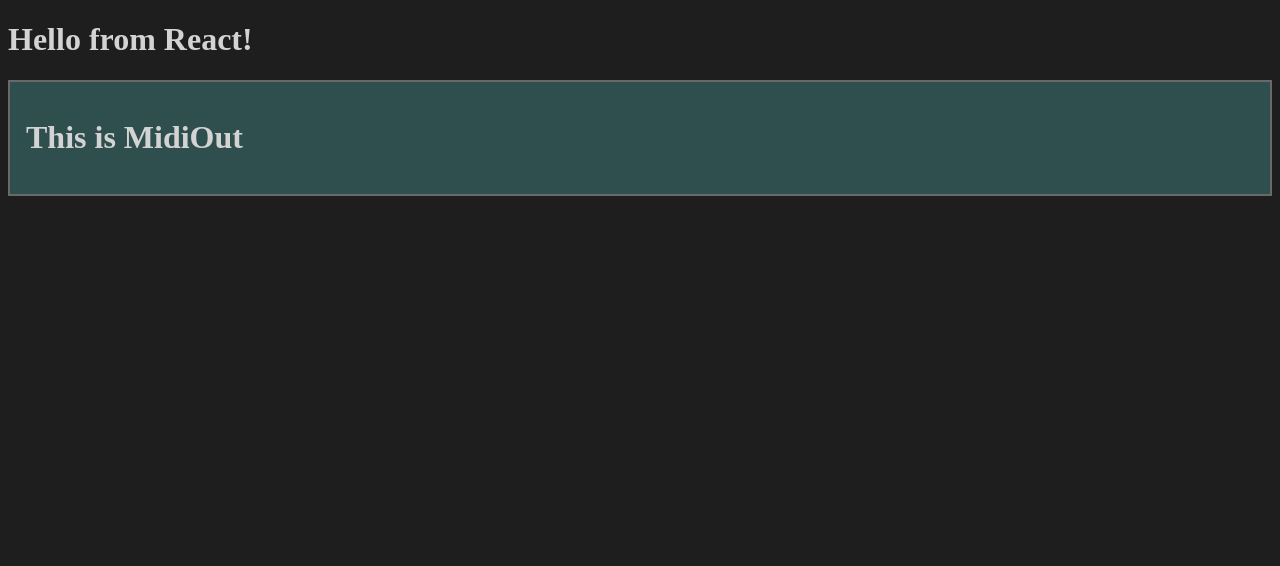
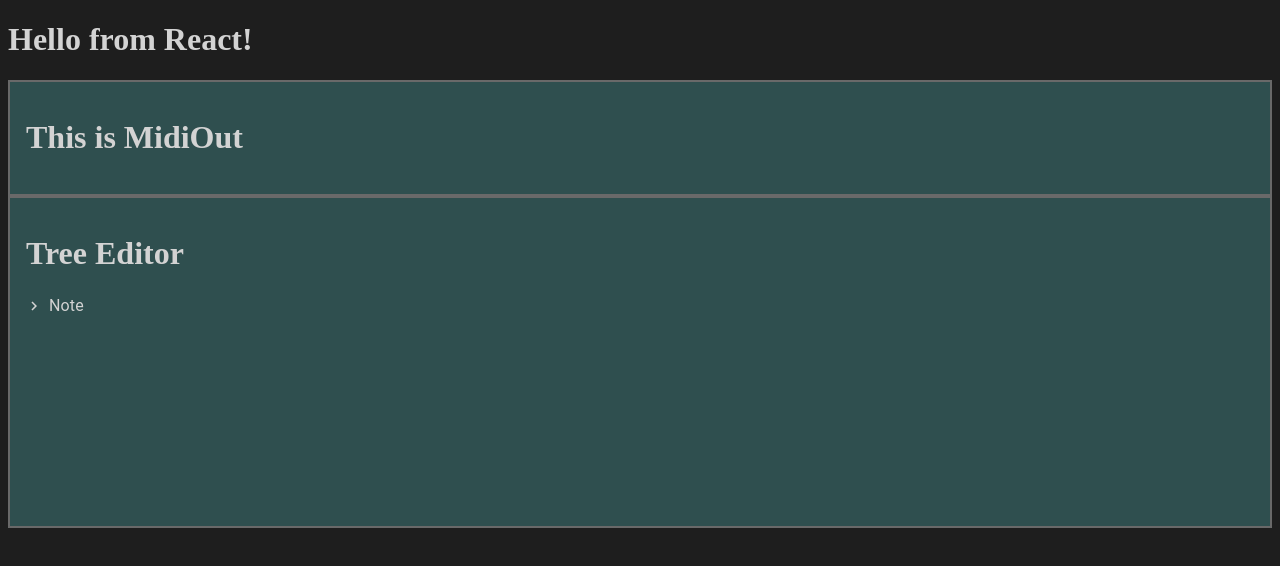
Before and after one commit to dawlet-team/dawlet-poc, a React (Vite) app in the folder satoshi/: page / in a window 1280 px wide. Shown: the top 566 px of the page. Built offline with nearby package versions, Linux system fonts and the light colour scheme.

Commit message:
impl TreeEditor

```diff
--- a/satoshi/package.json
+++ b/satoshi/package.json
@@ -10,6 +10,9 @@
     "jest:debug": "node --inspect-brk node_modules/.bin/jest --runInBand"
   },
   "dependencies": {
+    "@material-ui/core": "^4.8.1",
+    "@material-ui/icons": "^4.5.1",
+    "@material-ui/lab": "^4.0.0-alpha.37",
     "react": "^16.12.0",
     "react-dom": "^16.12.0"
   },
--- a/satoshi/src/renderer/App.jsx
+++ b/satoshi/src/renderer/App.jsx
@@ -2,10 +2,12 @@
 import React from 'react';
 import './App.css';
 import { MidiOut } from './dawlets/MidiOut';
+import { TreeEditor } from './dawlets/TreeEditor';
 
 export const App = () => (
   <div id="app">
     <h1>Hello from React!</h1>
     <MidiOut />
+    <TreeEditor />
   </div>
 );
--- /dev/null
+++ b/satoshi/src/renderer/dawlets/TreeEditor/index.jsx
@@ -0,0 +1,39 @@
+// @flow
+import React from 'react';
+import { makeStyles } from '@material-ui/core/styles';
+import TreeView from '@material-ui/lab/TreeView';
+import ExpandMoreIcon from '@material-ui/icons/ExpandMore';
+import ChevronRightIcon from '@material-ui/icons/ChevronRight';
+import TreeItem from '@material-ui/lab/TreeItem';
+
+const useStyles = makeStyles({
+  root: {
+    height: 216,
+    flexGrow: 1,
+    maxWidth: 400
+  }
+});
+export const TreeEditor = () => {
+  const classes = useStyles();
+
+  return (
+    <div className="dawlet">
+      <h1>Tree Editor</h1>
+      <TreeView
+        className={classes.root}
+        defaultCollapseIcon={<ExpandMoreIcon />}
+        defaultExpandIcon={<ChevronRightIcon />}
+      >
+        <TreeItem nodeId="1" label="Note">
+          <TreeItem nodeId="2" label="NoteOn" />
+          <TreeItem nodeId="3" label="NoteOff" />
+          <TreeItem nodeId="4" label="Modultions">
+            <TreeItem nodeId="5" label="Modulation"></TreeItem>
+          </TreeItem>
+          <TreeItem nodeId="6" label="noteNumber"></TreeItem>
+          <TreeItem nodeId="7" label="offsetTime"></TreeItem>
+        </TreeItem>
+      </TreeView>
+    </div>
+  );
+};
```
Also changed, not shown: 1 other file (tests, documents, lock files or other folders).
